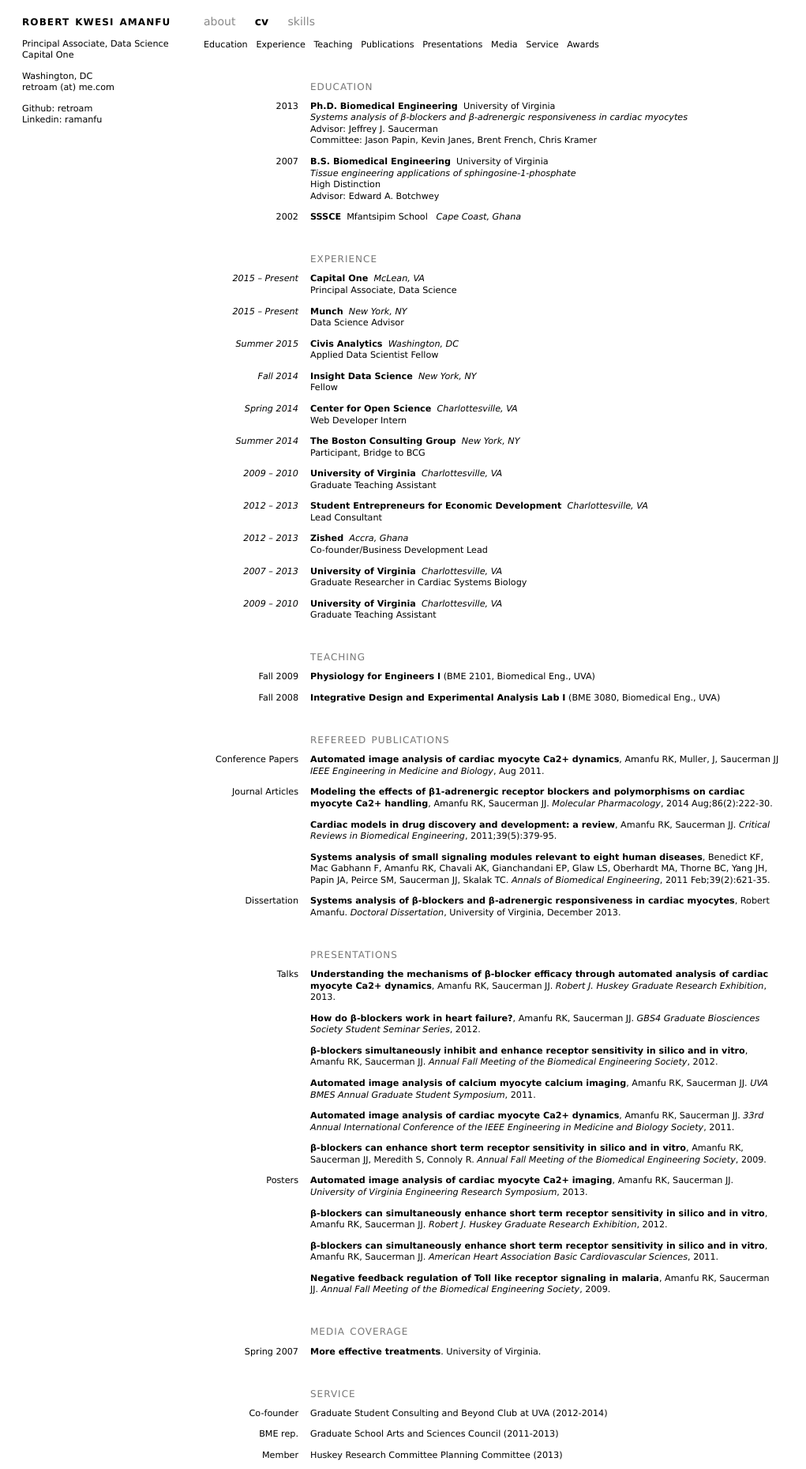
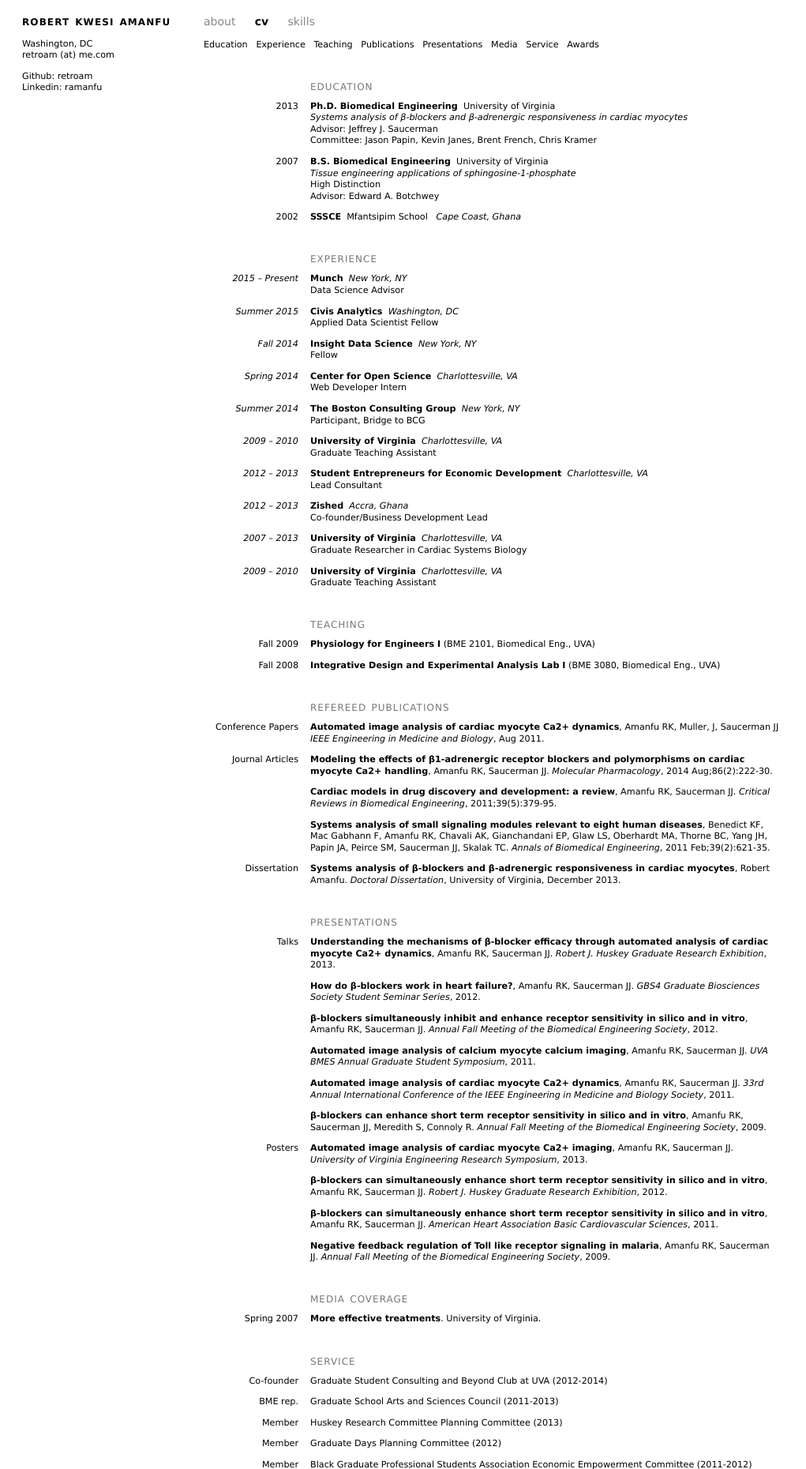
Before and after one commit to retroam/retroam.github.io, a Flask app: page /cv in a window 1280 px wide. Shown: the top 1860 px of the page at 79% size, without its empty margins (0-1021 px from the left). Run offline with Flask 2, Linux system fonts and the light colour scheme.

Commit message:
modifications

```diff
--- a/templates/about.html
+++ b/templates/about.html
@@ -21,8 +21,8 @@
 <h1 id="name">robert kwesi amanfu</h1>
 
 <p>
-Principal Associate, Data Science<br/>
-<a href="https://www.capitalonelabs.com/#/news">Capital One</a><br/>
+Data Science Advisor<br/>
+<a href="http://pi.munchmode.com.s3-website-us-east-1.amazonaws.com/#munch-pi-digest">Munch</a><br/>
 </p>
 
 <p>
--- a/templates/cv.html
+++ b/templates/cv.html
@@ -21,14 +21,12 @@
 <div id="info">
 <h1 id="name">robert kwesi amanfu</h1>
 
-<p>
-Principal Associate, Data Science<br/>
-<a href="https://www.capitalonelabs.com/#/news">Capital One</a><br/>
-</p>
+
 
 <p>
 Washington, DC<br/>
 retroam (at) me.com<br/>
+
 
 <p>
 Github: <a href="http://github.com/retroam">retroam</a><br/>
@@ -97,13 +95,6 @@
 <p><br/></p>
 <a name="employment"><h6>experience</h6></a>
 
-<p>
-<div class="margin"><em>2015 &ndash; Present</em></div>
-<div class="body">
-<strong><a href="https://www.capitalonelabs.com/#/news" target='_blank'>Capital One</a></strong>&nbsp;
-<em>McLean, VA</em><br/>
-Principal Associate, Data Science
-</div></p>
 
 <p>
 <div class="margin"><em>2015 &ndash; Present</em></div>
--- a/templates/skills.html
+++ b/templates/skills.html
@@ -21,10 +21,6 @@
 <div id="info">
 <h1 id="name">robert kwesi amanfu</h1>
 
-<p>
-Principal Associate, Data Science<br/>
-<a href="https://www.capitalonelabs.com/#/news">Capital One</a><br/>
-</p>
 
 <p>
 Washington, DC<br/>
```
